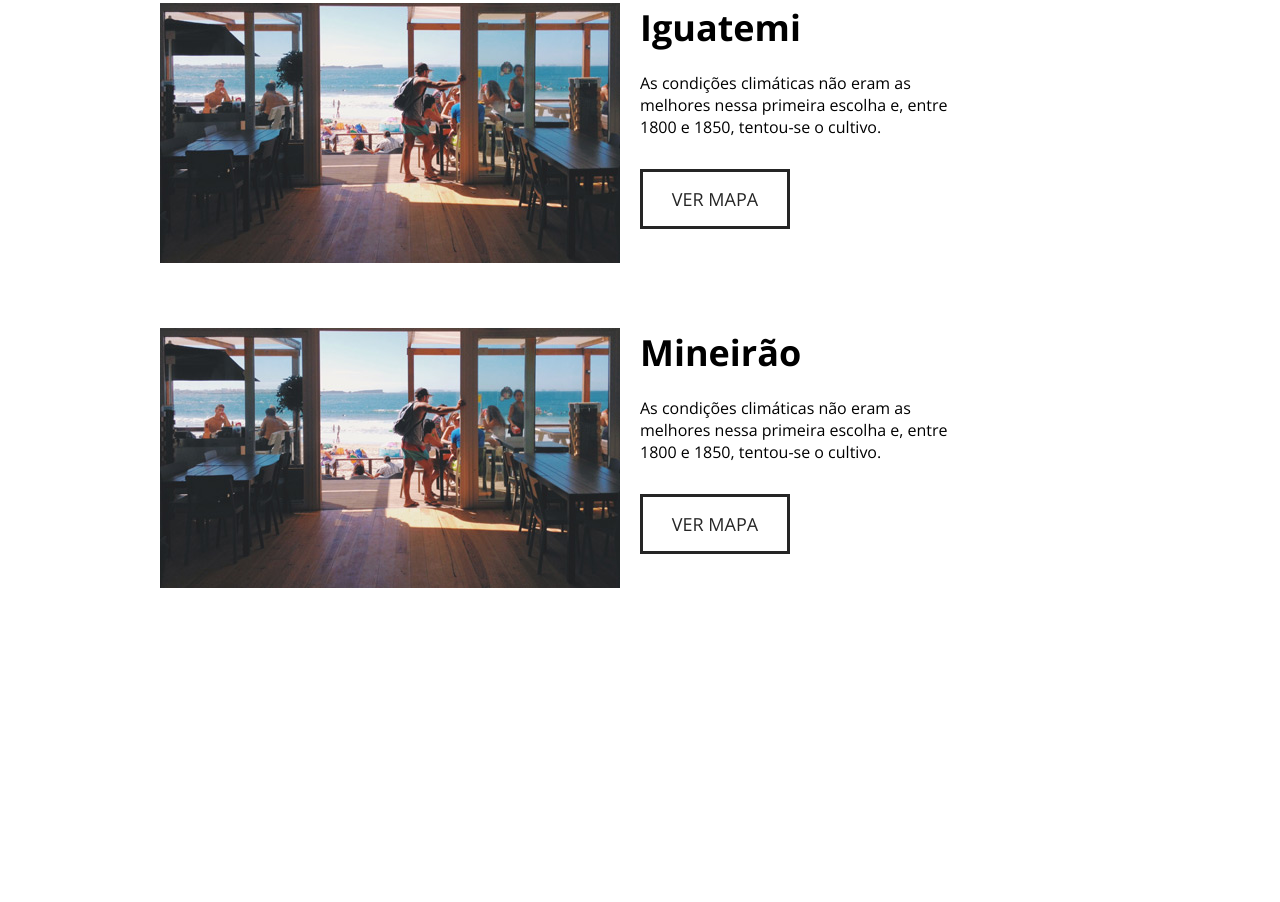
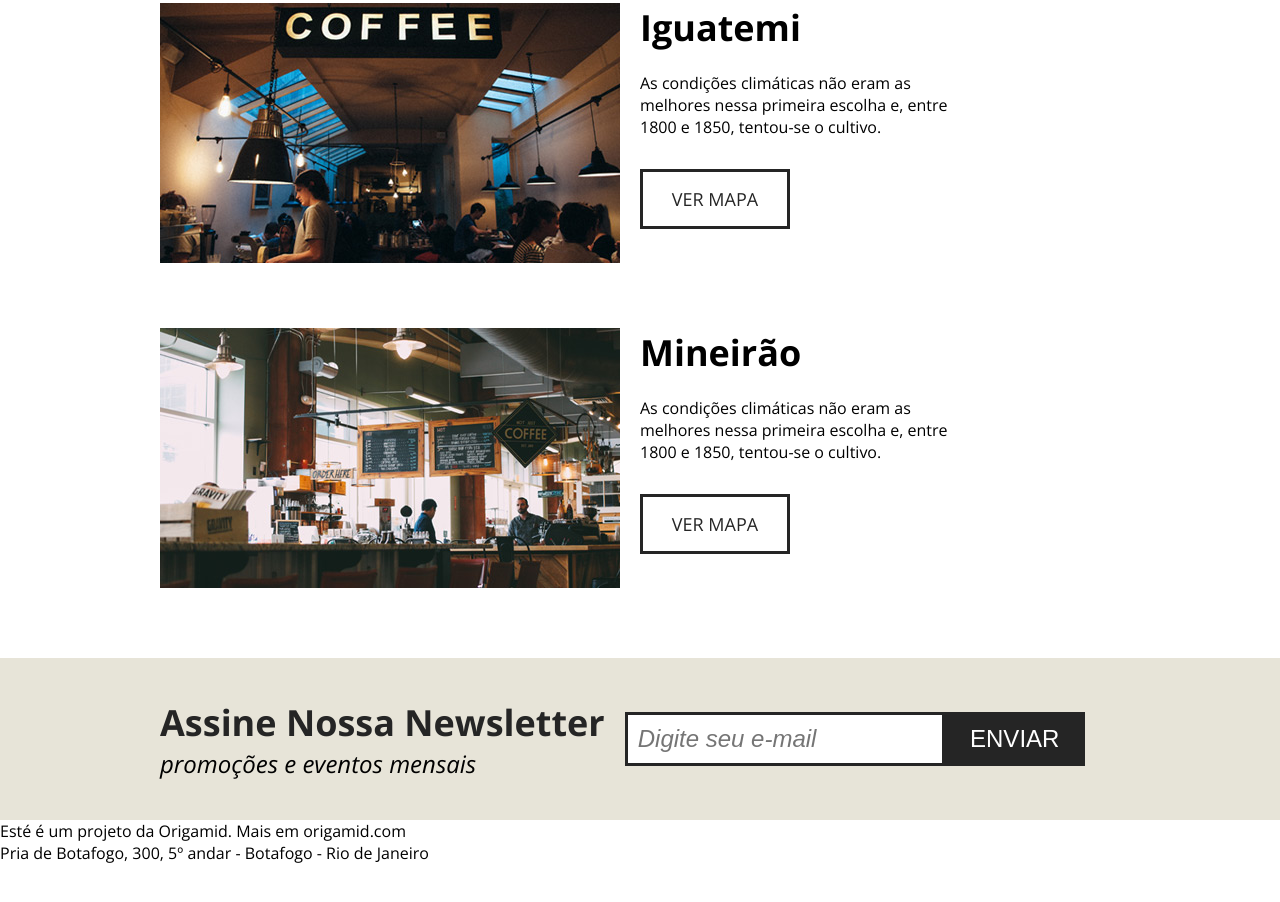
Before and after one commit to NatanaelSaymon/projeto-brafe-fb, a plain HTML site: page index.html in a window 1280 px wide. Shown: the part 2129-3031 px from the top of the page. Before the commit the page ends 2787 px from the top, so only its background shows below. Drawn offline with nearby package versions, Linux system fonts and the light colour scheme.

Commit message:
Done: newsletter

```diff
--- a/assets/css/style.css
+++ b/assets/css/style.css
@@ -243,6 +243,7 @@ section.lugares{
 
 .lugar-item{
   display: flex;
+  flex-wrap: wrap;
   margin: 0 auto 65px auto;
 }
 
@@ -285,3 +286,65 @@ section.lugares{
   color: #252525;
 }
 /* SECTION LUGARES END */
+
+
+
+/* SECTION NEWSLETTER BEGIN */
+section.newsletter{
+  width: 100%;
+  background: #e7e4d8;
+  padding: 40px 0;
+}
+
+.newsletter-container{
+  width: 90%;
+  max-width: 960px;
+  margin: 0 auto;
+
+  display: flex;
+  align-items: center;
+}
+
+.newsletter-item-1,
+.newsletter-item-2{
+  max-width: 460px;
+}
+
+.newsletter-item-1{
+  margin-right: 10px;
+}
+
+.newsletter-item-1 h2{
+  font-size: 2.25em;
+  color: #252525;
+}
+
+.newsletter-item-1 p{
+  font-size: 1.5em;
+  font-style: italic;
+}
+
+.newsletter-item-2{
+  display: flex;
+  margin-left: 10px;
+}
+
+.newsletter-item-2 input{
+  width: 320px;
+  border: 3px solid #252525;
+  padding: 10px;
+  font-size: 1.5em;
+  color: #8b8982;
+  font-style: italic;
+}
+
+.newsletter-item-2 button{
+  width: 140px;
+  color: #ffffff;
+  font-size: 1.5em;
+  text-transform: uppercase;
+  border: 3px solid #252525;
+  padding: 10px;
+  background: #252525;
+}
+/* SECTION NEWSLETTER END */
--- a/index.html
+++ b/index.html
@@ -109,7 +109,7 @@
 
       <div class="lugar-item">
         <div class="item-img">
-          <img src="assets/img/botafogo.jpg" alt="Botafogo">
+          <img src="assets/img/iguatemi.jpg" alt="Iguatemi">
         </div>
 
         <div class="item-desc">
@@ -125,7 +125,7 @@
 
       <div class="lugar-item">
         <div class="item-img">
-          <img src="assets/img/botafogo.jpg" alt="Botafogo">
+          <img src="assets/img/mineirao.jpg" alt="Mineirão">
         </div>
 
         <div class="item-desc">
@@ -140,6 +140,33 @@
       </div>
     </div>
   </section>
+
+  <section class="newsletter">
+    <div class="newsletter-container">
+      <div class="newsletter-item-1">
+        <h2>Assine Nossa Newsletter</h2>
+        <p>promoções e eventos mensais</p>
+      </div>
+
+      <div class="newsletter-item-2">
+        <input type="text" placeholder="Digite seu e-mail">
+        <button type="submit">Enviar</button>
+      </div>
+    </div>
+  </section>
+
+  <footer>
+    <div class="footer-container">
+      <div class="footer-item">
+        Esté é um projeto da Origamid. Mais em origamid.com<br>
+        Pria de Botafogo, 300, 5º andar - Botafogo - Rio de Janeiro
+      </div>
+
+      <div class="footer-item-img">
+        <img src="assets/img/brafe.png" alt="Brafé">
+      </div>
+    </div>
+  </footer>
 </body>
 
 </html>
```
